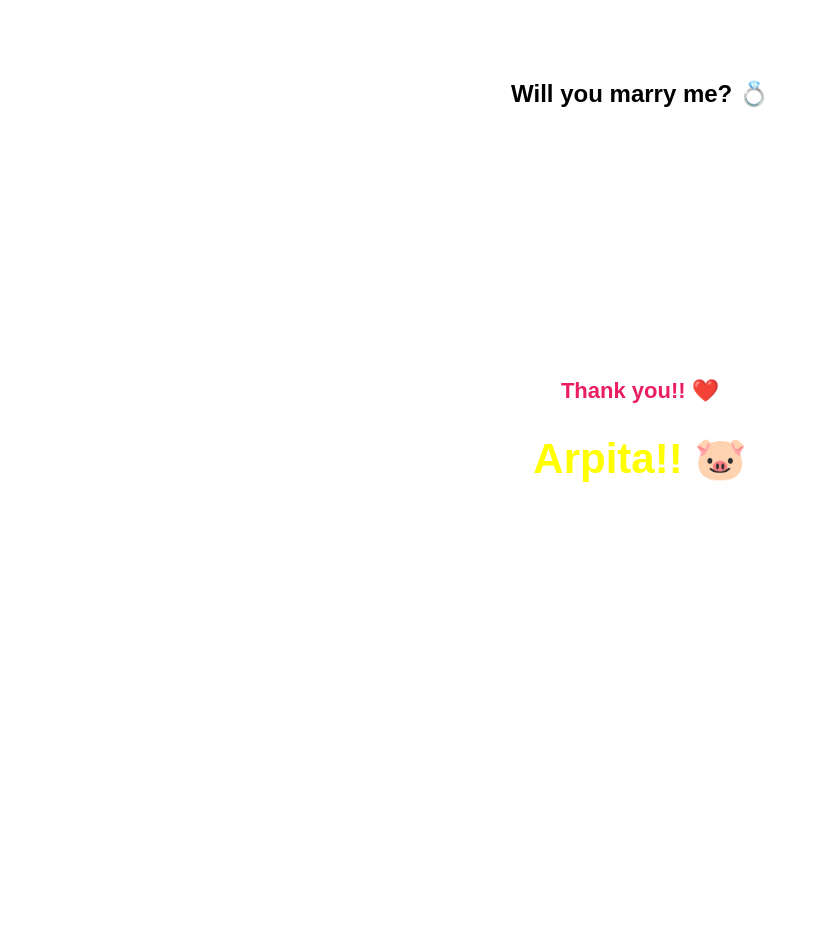
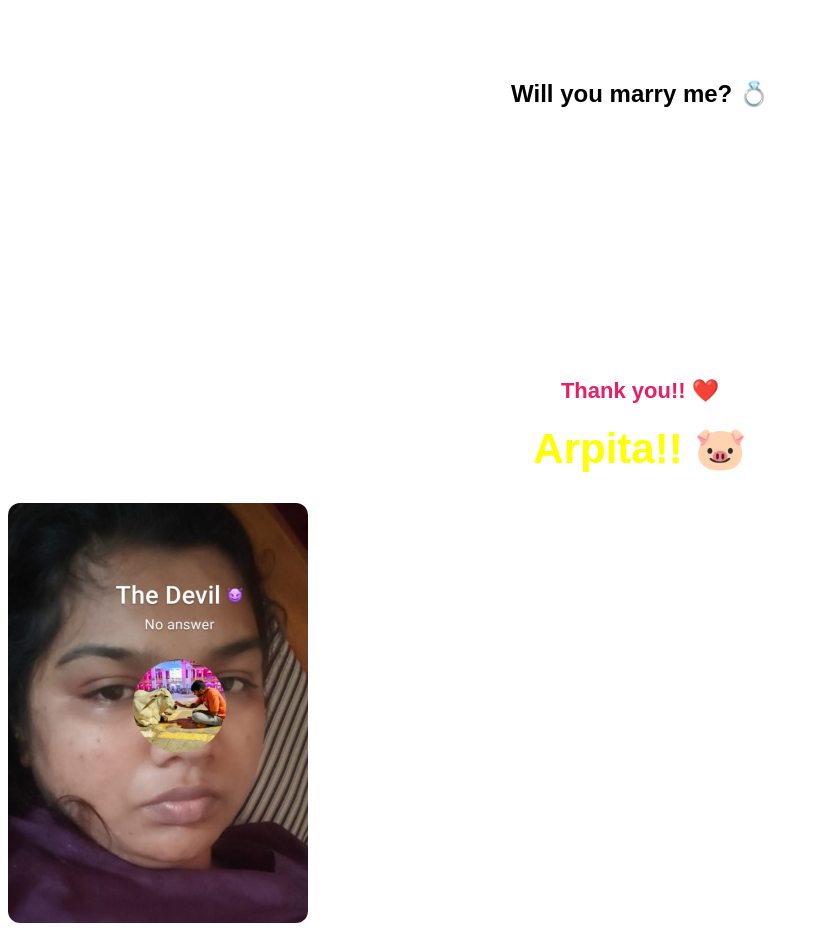
Before and after one commit to dhanushMr/confirm, a plain HTML site: page index.html in a window 1280 px wide. Both pictures are taken after a click on the button "Yes". Shown: the whole page, without its empty margins (0-819 px from the left). Before the commit the page ends 800 px from the top, so only its background shows below. Drawn offline with Linux system fonts and the light colour scheme.

Commit message:
Update index.html

```diff
--- a/index.html
+++ b/index.html
@@ -40,12 +40,20 @@
       font-weight: bold;
     }
 
-    #thankYou-aprita{
-      margin-top: 30px;
+    #thankYou-aprita {
+      margin-top: 20px;
       font-size: 42px;
       color: yellow;
       display: none;
       font-weight: bold;
+    }
+
+    /* 🔹 IMAGE STYLE */
+    #yesImage {
+      margin-top: 30px;
+      max-width: 300px;
+      display: none;
+      border-radius: 12px;
     }
   </style>
 </head>
@@ -60,6 +68,9 @@
 
   <div id="thankYou">Thank you!! ❤️</div>
   <div id="thankYou-aprita">Arpita!! 🐷</div>
+
+  <!-- 🔹 IMAGE (hidden initially) -->
+  <img id="yesImage" src="image01.jpeg" alt="Our moment">
 
   <script>
     function moveNo() {
@@ -81,6 +92,7 @@
       document.getElementById("noBtn").style.display = "none";
       document.getElementById("thankYou").style.display = "block";
       document.getElementById("thankYou-aprita").style.display = "block";
+      document.getElementById("yesImage").style.display = "block";
     }
   </script>
 
```
